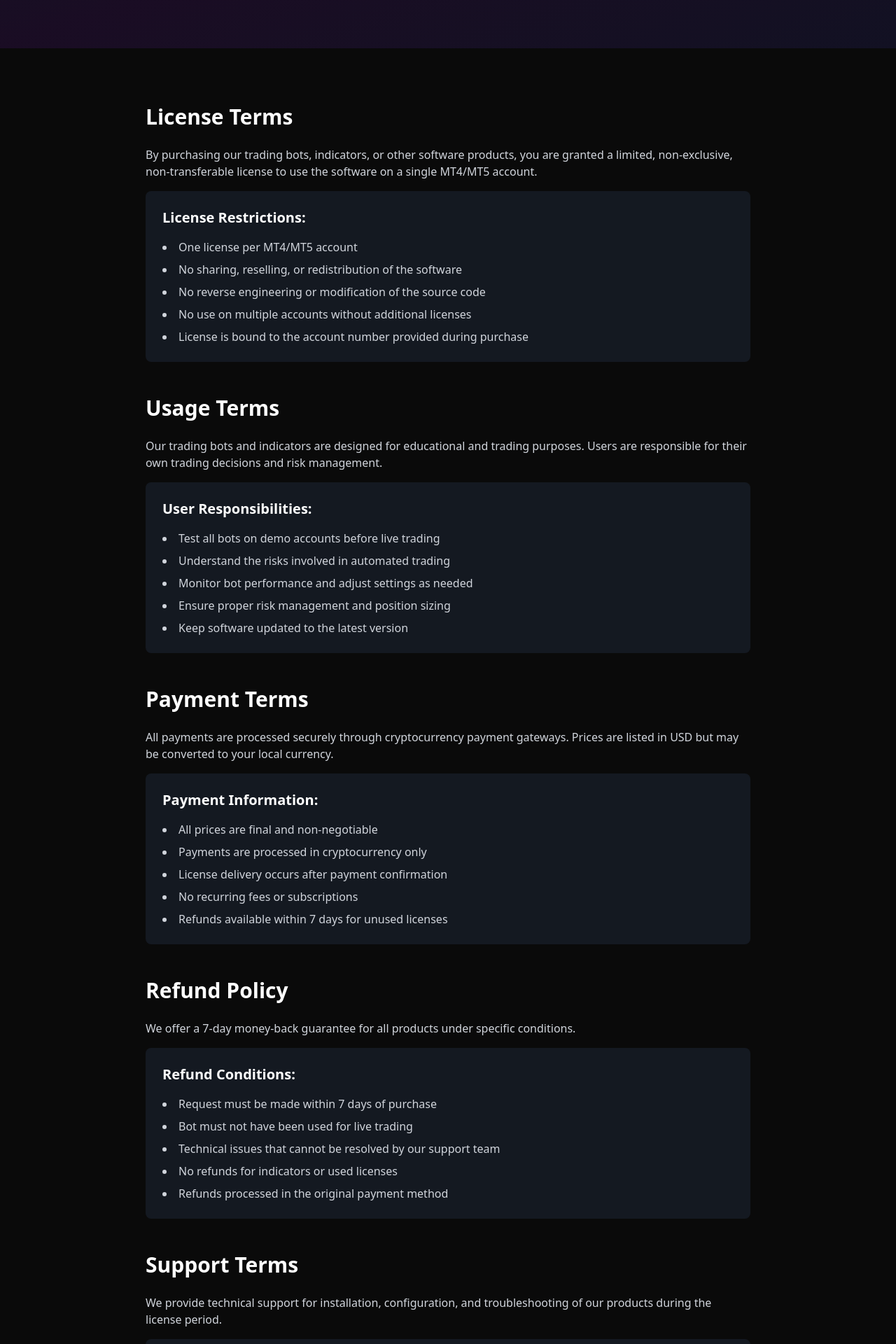
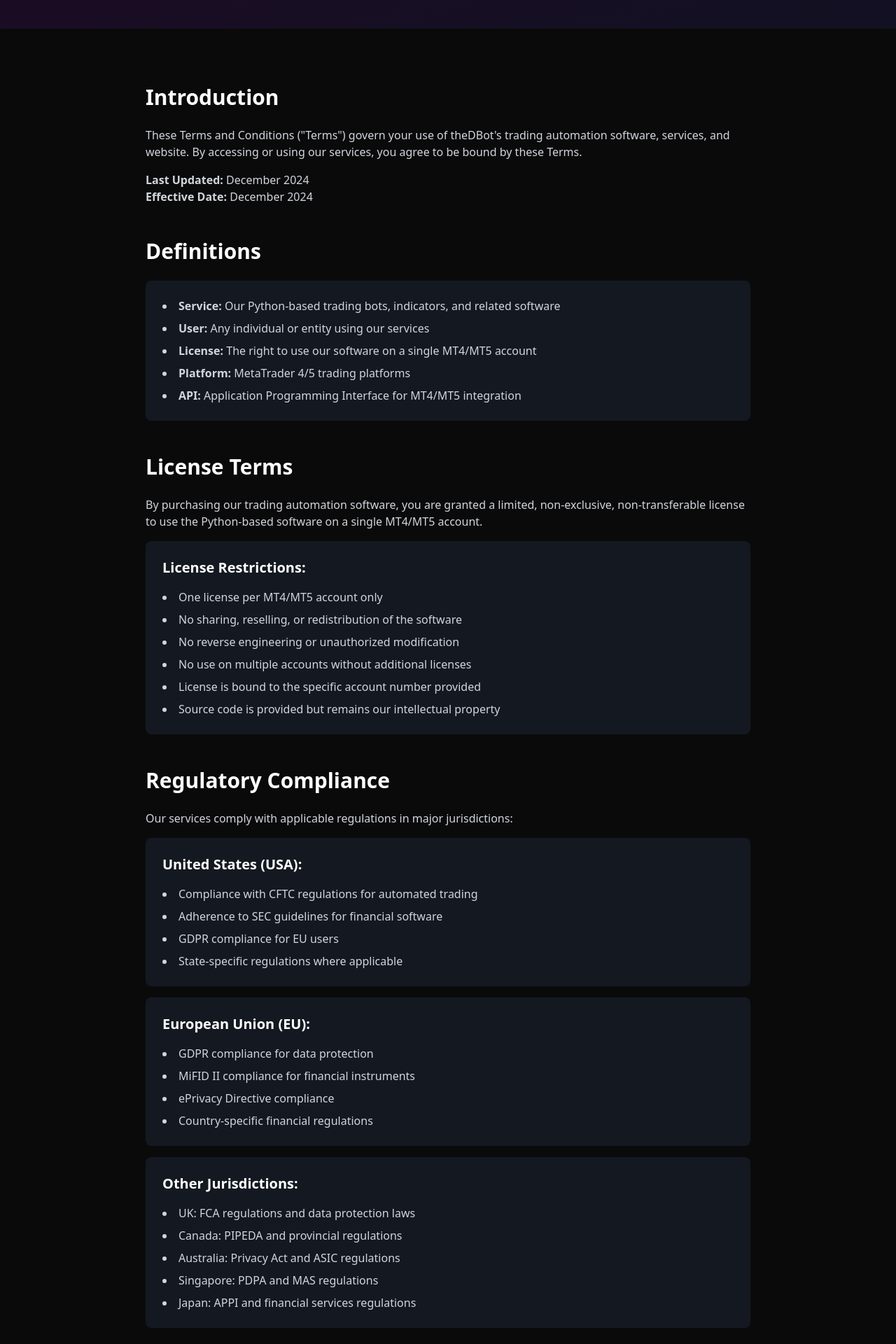
Before and after one commit to Appsbydare/thedbot.com, a Next.js app: page /terms in a window 1280 px wide. Shown: the part 420-2340 px from the top of the page at 70% size. Built offline with nearby package versions, Linux system fonts and the light colour scheme.

Commit message:
feat: comprehensive updates - Fix theme toggle positioning and functionality - Update FAQ content to reflect Python-based bots instead of MQL EAs - Add comprehensive Terms and Conditions covering USA/EU regulations - Add custom DB logo to navbar - Fix all ESLint warnings

```diff
--- a/src/app/terms/page.tsx
+++ b/src/app/terms/page.tsx
@@ -7,10 +7,10 @@
         <div className="relative mx-auto max-w-4xl px-4">
           <div className="text-center space-y-8">
             <h1 className="text-5xl sm:text-7xl font-bold tracking-tight bg-gradient-to-r from-white to-gray-300 bg-clip-text text-transparent">
-              Terms of <span className="text-blue-400">Service</span>
+              Terms and <span className="text-blue-400">Conditions</span>
             </h1>
             <p className="text-xl text-gray-300 max-w-2xl mx-auto">
-              Please read these terms carefully before using our products and services
+              Comprehensive terms covering USA, EU, and international regulations
             </p>
           </div>
         </div>
@@ -21,22 +21,95 @@
         <div className="mx-auto max-w-4xl px-4">
           <div className="prose prose-invert max-w-none">
             <div className="space-y-12">
+              {/* Introduction */}
+              <div>
+                <h2 className="text-3xl font-bold text-white mb-6">Introduction</h2>
+                <div className="space-y-4 text-gray-300">
+                  <p>
+                    These Terms and Conditions (&quot;Terms&quot;) govern your use of theDBot&apos;s trading automation software,
+                    services, and website. By accessing or using our services, you agree to be bound by these Terms.
+                  </p>
+                  <p>
+                    <strong>Last Updated:</strong> December 2024<br />
+                    <strong>Effective Date:</strong> December 2024
+                  </p>
+                </div>
+              </div>
+
+              {/* Definitions */}
+              <div>
+                <h2 className="text-3xl font-bold text-white mb-6">Definitions</h2>
+                <div className="space-y-4 text-gray-300">
+                  <div className="bg-gray-800/50 p-6 rounded-lg">
+                    <ul className="space-y-2 list-disc list-inside">
+                      <li><strong>Service:</strong> Our Python-based trading bots, indicators, and related software</li>
+                      <li><strong>User:</strong> Any individual or entity using our services</li>
+                      <li><strong>License:</strong> The right to use our software on a single MT4/MT5 account</li>
+                      <li><strong>Platform:</strong> MetaTrader 4/5 trading platforms</li>
+                      <li><strong>API:</strong> Application Programming Interface for MT4/MT5 integration</li>
+                    </ul>
+                  </div>
+                </div>
+              </div>
+
               {/* License Terms */}
               <div>
                 <h2 className="text-3xl font-bold text-white mb-6">License Terms</h2>
                 <div className="space-y-4 text-gray-300">
                   <p>
-                    By purchasing our trading bots, indicators, or other software products, you are granted a limited,
-                    non-exclusive, non-transferable license to use the software on a single MT4/MT5 account.
+                    By purchasing our trading automation software, you are granted a limited, non-exclusive,
+                    non-transferable license to use the Python-based software on a single MT4/MT5 account.
                   </p>
                   <div className="bg-gray-800/50 p-6 rounded-lg">
                     <h3 className="text-xl font-semibold text-white mb-4">License Restrictions:</h3>
                     <ul className="space-y-2 list-disc list-inside">
-                      <li>One license per MT4/MT5 account</li>
+                      <li>One license per MT4/MT5 account only</li>
                       <li>No sharing, reselling, or redistribution of the software</li>
-                      <li>No reverse engineering or modification of the source code</li>
+                      <li>No reverse engineering or unauthorized modification</li>
                       <li>No use on multiple accounts without additional licenses</li>
-                      <li>License is bound to the account number provided during purchase</li>
+                      <li>License is bound to the specific account number provided</li>
+                      <li>Source code is provided but remains our intellectual property</li>
+                    </ul>
+                  </div>
+                </div>
+              </div>
+
+              {/* Regulatory Compliance */}
+              <div>
+                <h2 className="text-3xl font-bold text-white mb-6">Regulatory Compliance</h2>
+                <div className="space-y-4 text-gray-300">
+                  <p>
+                    Our services comply with applicable regulations in major jurisdictions:
+                  </p>
+
+                  <div className="bg-gray-800/50 p-6 rounded-lg">
+                    <h3 className="text-xl font-semibold text-white mb-4">United States (USA):</h3>
+                    <ul className="space-y-2 list-disc list-inside">
+                      <li>Compliance with CFTC regulations for automated trading</li>
+                      <li>Adherence to SEC guidelines for financial software</li>
+                      <li>GDPR compliance for EU users</li>
+                      <li>State-specific regulations where applicable</li>
+                    </ul>
+                  </div>
+
+                  <div className="bg-gray-800/50 p-6 rounded-lg">
+                    <h3 className="text-xl font-semibold text-white mb-4">European Union (EU):</h3>
+                    <ul className="space-y-2 list-disc list-inside">
+                      <li>GDPR compliance for data protection</li>
+                      <li>MiFID II compliance for financial instruments</li>
+                      <li>ePrivacy Directive compliance</li>
+                      <li>Country-specific financial regulations</li>
+                    </ul>
+                  </div>
+
+                  <div className="bg-gray-800/50 p-6 rounded-lg">
+                    <h3 className="text-xl font-semibold text-white mb-4">Other Jurisdictions:</h3>
+                    <ul className="space-y-2 list-disc list-inside">
+                      <li>UK: FCA regulations and data protection laws</li>
+                      <li>Canada: PIPEDA and provincial regulations</li>
+                      <li>Australia: Privacy Act and ASIC regulations</li>
+                      <li>Singapore: PDPA and MAS regulations</li>
+                      <li>Japan: APPI and financial services regulations</li>
                     </ul>
                   </div>
                 </div>
@@ -47,7 +120,7 @@
                 <h2 className="text-3xl font-bold text-white mb-6">Usage Terms</h2>
                 <div className="space-y-4 text-gray-300">
                   <p>
-                    Our trading bots and indicators are designed for educational and trading purposes.
+                    Our Python-based trading bots are designed for educational and trading purposes.
                     Users are responsible for their own trading decisions and risk management.
                   </p>
                   <div className="bg-gray-800/50 p-6 rounded-lg">
@@ -57,7 +130,9 @@
                       <li>Understand the risks involved in automated trading</li>
                       <li>Monitor bot performance and adjust settings as needed</li>
                       <li>Ensure proper risk management and position sizing</li>
-                      <li>Keep software updated to the latest version</li>
+                      <li>Keep Python environment and dependencies updated</li>
+                      <li>Comply with local trading regulations and broker terms</li>
+                      <li>Maintain secure API credentials and access</li>
                     </ul>
                   </div>
                 </div>
@@ -79,6 +154,7 @@
                       <li>License delivery occurs after payment confirmation</li>
                       <li>No recurring fees or subscriptions</li>
                       <li>Refunds available within 7 days for unused licenses</li>
+                      <li>Tax obligations are the responsibility of the user</li>
                     </ul>
                   </div>
                 </div>
@@ -99,6 +175,7 @@
                       <li>Technical issues that cannot be resolved by our support team</li>
                       <li>No refunds for indicators or used licenses</li>
                       <li>Refunds processed in the original payment method</li>
+                      <li>Processing time: 3-5 business days</li>
                     </ul>
                   </div>
                 </div>
@@ -110,16 +187,37 @@
                 <div className="space-y-4 text-gray-300">
                   <p>
                     We provide technical support for installation, configuration, and troubleshooting
-                    of our products during the license period.
+                    of our Python-based products during the license period.
                   </p>
                   <div className="bg-gray-800/50 p-6 rounded-lg">
                     <h3 className="text-xl font-semibold text-white mb-4">Support Includes:</h3>
                     <ul className="space-y-2 list-disc list-inside">
-                      <li>Installation and setup assistance</li>
-                      <li>Configuration and parameter optimization</li>
+                      <li>Python environment setup assistance</li>
+                      <li>MT4/MT5 API integration help</li>
+                      <li>Telegram bot configuration</li>
                       <li>Bug fixes and compatibility updates</li>
                       <li>Email support with 24-hour response time</li>
                       <li>Access to knowledge base and documentation</li>
+                    </ul>
+                  </div>
+                </div>
+              </div>
+
+              {/* Intellectual Property */}
+              <div>
+                <h2 className="text-3xl font-bold text-white mb-6">Intellectual Property</h2>
+                <div className="space-y-4 text-gray-300">
+                  <p>
+                    All software, documentation, and related materials remain our intellectual property.
+                  </p>
+                  <div className="bg-gray-800/50 p-6 rounded-lg">
+                    <h3 className="text-xl font-semibold text-white mb-4">IP Rights:</h3>
+                    <ul className="space-y-2 list-disc list-inside">
+                      <li>Source code remains our property</li>
+                      <li>No redistribution or resale rights</li>
+                      <li>Custom modifications are permitted for personal use</li>
+                      <li>Trademarks and branding are protected</li>
+                      <li>Documentation and guides are copyrighted</li>
                     </ul>
                   </div>
                 </div>
@@ -137,18 +235,40 @@
                       <li>Automated trading systems can result in losses</li>
                       <li>We are not responsible for trading losses or financial damages</li>
                       <li>Users should always test on demo accounts first</li>
+                      <li>API connectivity issues are beyond our control</li>
+                      <li>Market conditions may affect bot performance</li>
                     </ul>
                   </div>
                 </div>
               </div>
 
-              {/* Legal */}
+              {/* Limitation of Liability */}
               <div>
-                <h2 className="text-3xl font-bold text-white mb-6">Legal Terms</h2>
+                <h2 className="text-3xl font-bold text-white mb-6">Limitation of Liability</h2>
                 <div className="space-y-4 text-gray-300">
                   <p>
-                    These terms are governed by applicable laws. Any disputes will be resolved
-                    through arbitration or in the appropriate jurisdiction.
+                    Our liability is limited to the amount paid for the software license.
+                  </p>
+                  <div className="bg-gray-800/50 p-6 rounded-lg">
+                    <h3 className="text-xl font-semibold text-white mb-4">Liability Limits:</h3>
+                    <ul className="space-y-2 list-disc list-inside">
+                      <li>Maximum liability: Purchase price of the license</li>
+                      <li>No consequential or indirect damages</li>
+                      <li>No liability for trading losses</li>
+                      <li>No liability for data loss or corruption</li>
+                      <li>Force majeure events excluded</li>
+                    </ul>
+                  </div>
+                </div>
+              </div>
+
+              {/* Governing Law */}
+              <div>
+                <h2 className="text-3xl font-bold text-white mb-6">Governing Law</h2>
+                <div className="space-y-4 text-gray-300">
+                  <p>
+                    These Terms are governed by applicable laws in your jurisdiction.
+                    Any disputes will be resolved through appropriate legal channels.
                   </p>
                   <div className="bg-gray-800/50 p-6 rounded-lg">
                     <h3 className="text-xl font-semibold text-white mb-4">Legal Information:</h3>
@@ -158,6 +278,7 @@
                       <li>Severability clause applies to all terms</li>
                       <li>Force majeure events may affect service delivery</li>
                       <li>Contact us for questions about these terms</li>
+                      <li>Dispute resolution through arbitration or local courts</li>
                     </ul>
                   </div>
                 </div>
@@ -167,7 +288,7 @@
               <div className="text-center p-8 rounded-lg bg-gradient-to-r from-blue-900/50 to-purple-900/50">
                 <h3 className="text-2xl font-bold text-white mb-4">Questions About These Terms?</h3>
                 <p className="text-gray-300 mb-6">
-                  If you have any questions about these terms of service, please contact our support team.
+                  If you have any questions about these terms and conditions, please contact our support team.
                 </p>
                 <a
                   href="/contact"
--- a/src/components/Navbar.tsx
+++ b/src/components/Navbar.tsx
@@ -1,6 +1,7 @@
 "use client";
 
 import Link from "next/link";
+import Image from "next/image";
 import { usePathname } from "next/navigation";
 import { ThemeToggle } from "./ThemeToggle";
 
@@ -18,9 +19,7 @@
     <header className="sticky top-0 z-50 w-full backdrop-blur-md bg-black/20 border-b border-white/10">
       <div className="mx-auto max-w-7xl px-4 py-4 flex items-center justify-between">
         <Link href="/" className="flex items-center space-x-2">
-          <div className="w-8 h-8 bg-gradient-to-br from-blue-500 to-purple-600 rounded-lg flex items-center justify-center">
-            <span className="text-white font-bold text-sm">DB</span>
-          </div>
+          <Image src="/db-logo.svg" alt="theDBot Logo" width={32} height={32} className="w-8 h-8" />
           <span className="text-xl font-bold text-white">theDBot</span>
         </Link>
 
--- a/src/components/ThemeToggle.tsx
+++ b/src/components/ThemeToggle.tsx
@@ -37,7 +37,7 @@
     >
       <span
         className={`inline-block h-6 w-6 transform rounded-full bg-white transition-transform ${
-          isDark ? "translate-x-11" : "translate-x-1"
+          isDark ? "translate-x-12" : "translate-x-1"
         }`}
       />
       <Sun className={`absolute left-2 h-4 w-4 text-yellow-400 transition-opacity ${
```
Also changed, not shown: src/app/faq/page.tsx (+13 -5 lines), DB_Logo.png (added), public/db-logo.svg (added).
